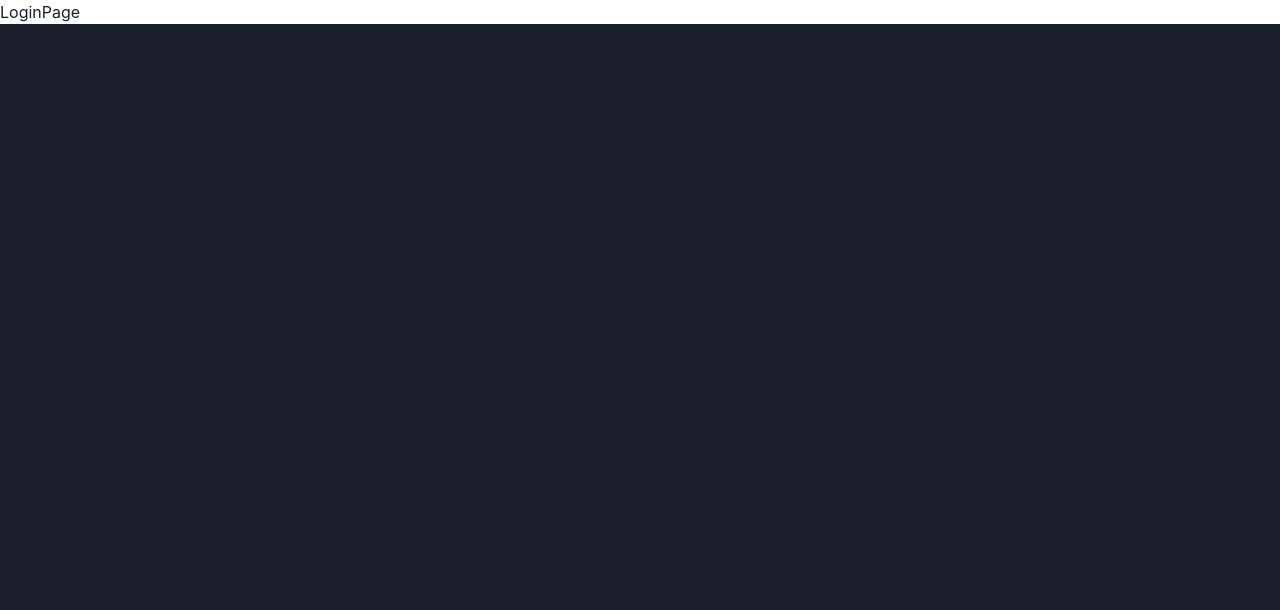
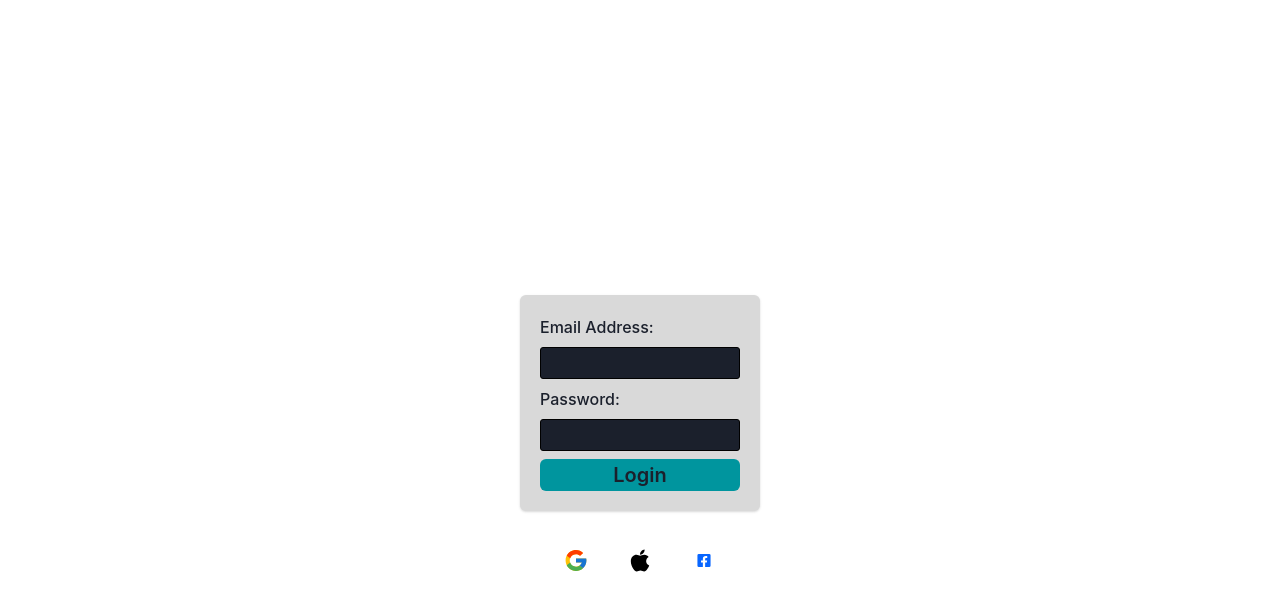
Before and after one commit to joegriff1410/Armour-Cards, a React (Vite) app in the folder view/: page /login in a window 1280 px wide. Shown: the top 610 px of the page. Built offline with nearby package versions, Linux system fonts and the light colour scheme.

Commit message:
Static sign in page built

```diff
--- /dev/null
+++ b/view/src/components/LoginForm.tsx
@@ -0,0 +1,137 @@
+import {
+    Box,
+    Button,
+    Card,
+    CardBody,
+    Center,
+    FormControl,
+    FormLabel,
+    HStack,
+    Heading,
+    Icon,
+    Input,
+    Stack,
+    VStack,
+} from '@chakra-ui/react';
+import theme from '../theme';
+import { FcGoogle } from 'react-icons/fc';
+import { FaApple, FaFacebookSquare } from 'react-icons/fa';
+
+const LoginForm = () => {
+    return (
+        <Box>
+            <Center>
+                <VStack spacing="4">
+                    <VStack as="header" spacing="9" marginTop="8">
+                        <Heading
+                            as="h1"
+                            color={theme.colors.text}
+                            fontFamily={theme.fonts.heading}
+                            marginBottom={5}
+                            size="xl"
+                            textAlign="center"
+                            marginTop="25%"
+                        >
+                            LOGIN TO ARMOUR CARDS
+                        </Heading>
+                    </VStack>
+                    <Center>
+                        <Card
+                            backgroundColor="#D9D9D9"
+                            borderColor="black"
+                            maxWidth="240px"
+                            marginTop="30%"
+                        >
+                            <CardBody>
+                                <form>
+                                    <Stack>
+                                        <FormControl>
+                                            <FormLabel
+                                                color={theme.colors.primary}
+                                                size="sm"
+                                            >
+                                                Email Address:
+                                            </FormLabel>
+                                            <Input
+                                                bg={theme.colors.primary}
+                                                borderColor="black"
+                                                borderRadius="3px"
+                                                size="sm"
+                                                type="email"
+                                            />
+                                        </FormControl>
+                                        <FormControl>
+                                            <FormLabel
+                                                size="sm"
+                                                color={theme.colors.primary}
+                                            >
+                                                Password:
+                                            </FormLabel>
+                                            <Input
+                                                bg={theme.colors.primary}
+                                                borderColor="black"
+                                                borderRadius="3px"
+                                                size="sm"
+                                                type="password"
+                                            />
+                                        </FormControl>
+                                        <Button
+                                            _hover={{ bg: '#006167' }}
+                                            bg={theme.colors.tertiary}
+                                            color={theme.colors.primary}
+                                            fontSize={20}
+                                            size="sm"
+                                        >
+                                            Login
+                                        </Button>
+                                    </Stack>
+                                </form>
+                            </CardBody>
+                        </Card>
+                    </Center>
+
+                    <Card variant="outline" borderColor="#fff">
+                        <CardBody>
+                            <Center>
+                                <HStack spacing="1">
+                                    <Icon
+                                        as={FcGoogle}
+                                        background="white"
+                                        borderRadius="5px"
+                                        height="25px"
+                                        marginX="5px"
+                                        paddingX="10px"
+                                        width="50px"
+                                    ></Icon>
+                                    <Icon
+                                        as={FaApple}
+                                        background="white"
+                                        borderRadius="5px"
+                                        color="black"
+                                        height="25px"
+                                        marginX="5px"
+                                        paddingX="10px"
+                                        width="50px"
+                                    ></Icon>
+                                    <Icon
+                                        as={FaFacebookSquare}
+                                        background="white"
+                                        borderRadius="5px"
+                                        color="#0866ff"
+                                        height="25px"
+                                        marginX="5px"
+                                        paddingX="10px"
+                                        paddingY="5px"
+                                        width="50px"
+                                    ></Icon>
+                                </HStack>
+                            </Center>
+                        </CardBody>
+                    </Card>
+                </VStack>
+            </Center>
+        </Box>
+    );
+};
+
+export default LoginForm;
--- a/view/src/pages/LoginPage/LoginPage.tsx
+++ b/view/src/pages/LoginPage/LoginPage.tsx
@@ -1,6 +1,18 @@
+import { Box, VStack } from "@chakra-ui/react";
+import LoginForm from "../../components/LoginForm";
+import SocialLinks from "../../components/SocialLinks";
 
 const LoginPage = () => {
-    return <div>LoginPage</div>;
+    return (
+        <>
+            <VStack minHeight='100vh'>
+                <LoginForm />
+                <Box marginTop='auto' marginBottom='5%'>
+                    <SocialLinks />
+                </Box>
+            </VStack>
+        </>
+    )
 };
 
 export default LoginPage;
```
